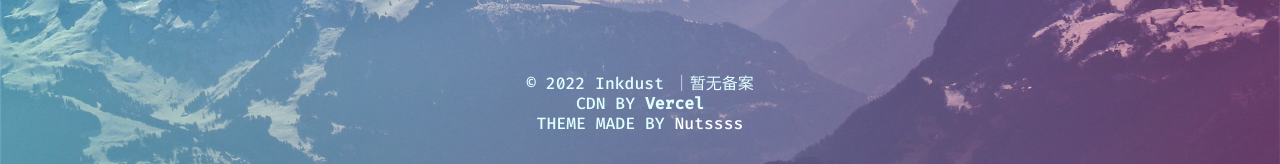
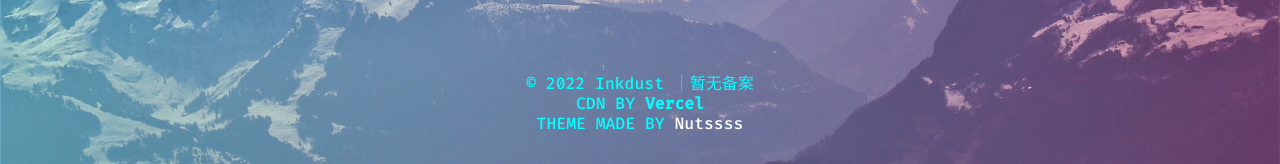
Before and after one commit to inkdust-dev/Homepage, a plain HTML site: page index.html in a window 1280 px wide. Shown: the part 636-800 px from the top of the page. Drawn offline with Linux system fonts and the light colour scheme.

Commit message:
Update nutssss.css

```diff
--- a/css/nutssss.css
+++ b/css/nutssss.css
@@ -276,7 +276,7 @@ body {
 
 #footer {
     width: 100%;
-    color: #e0ffff;
+    color: #00ffff;
     float: left;
     text-align: center;
     position: fixed;
```
